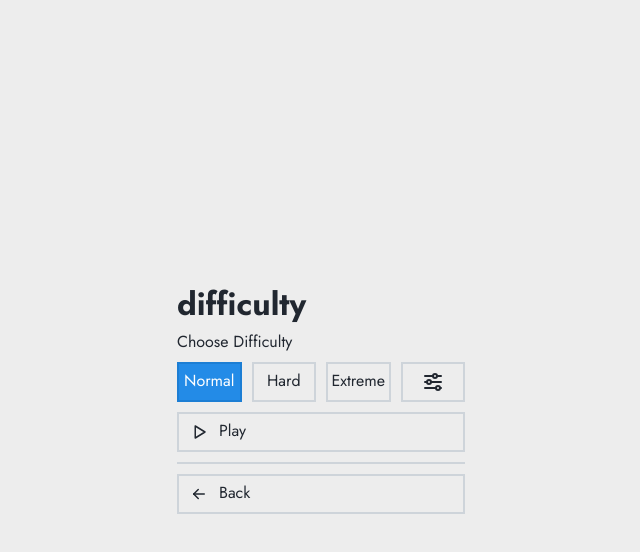
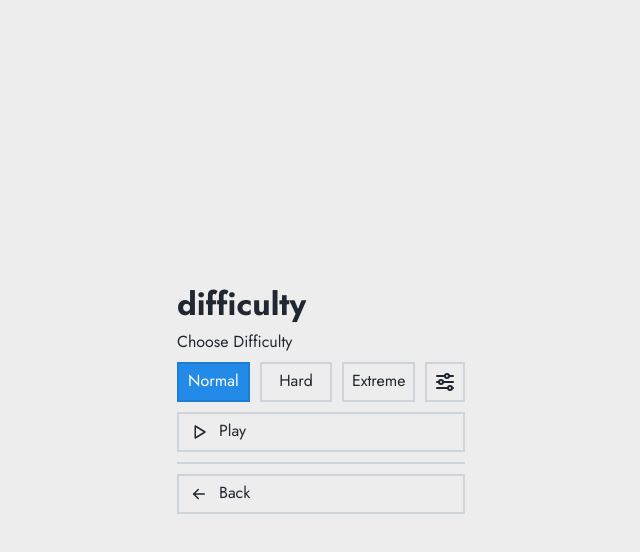
Before and after one commit to seiboldto/pathsolver, a React (Vite) app: page / in a window 1280 px wide. Both pictures are taken after a click on the button "Play". Shown: the top 552 px of the page, without its empty margins (319-959 px from the left). Built offline with nearby package versions, Linux system fonts and the light colour scheme.

Commit message:
feat: support square value in toggle input

```diff
--- a/src/components/ToggleInput/ToggleInput.module.css
+++ b/src/components/ToggleInput/ToggleInput.module.css
@@ -18,4 +18,8 @@
       user-select: none;
     }
   }
+
+  &.square {
+    max-width: var(--ui-size);
+  }
 }
--- a/src/components/ToggleInput/ToggleInput.tsx
+++ b/src/components/ToggleInput/ToggleInput.tsx
@@ -10,9 +10,13 @@ import toggleButtonClasses from "../ToggleButton/ToggleButton.module.css";
 import classes from "./ToggleInput.module.css";
 
 type ToggleInputProps<T> = InputProps & {
-  data: SelectData<T>;
+  data: SelectData<T, ToggleInputItemProps>;
   value: string;
   onChange: (value: T) => void;
+};
+
+export type ToggleInputItemProps = {
+  square: boolean;
 };
 
 export function ToggleInput<T extends string>({
@@ -31,7 +35,10 @@ export function ToggleInput<T extends string>({
       <label>{label}</label>
       <Group>
         {data.map((item) => (
-          <div key={item.value} className={classes.control}>
+          <div
+            key={item.value}
+            className={clsx(classes.control, item.square && classes.square)}
+          >
             <input
               type="radio"
               name={id}
--- a/src/components/index.ts
+++ b/src/components/index.ts
@@ -7,3 +7,4 @@ export { Select } from "./Select/Select";
 export { Title } from "./Title/Title";
 export { ToggleButton } from "./ToggleButton/ToggleButton";
 export { ToggleInput } from "./ToggleInput/ToggleInput";
+export { type ToggleInputItemProps } from "./ToggleInput/ToggleInput";
--- a/src/models/input.ts
+++ b/src/models/input.ts
@@ -3,7 +3,7 @@ export type InputProps = {
   i18nPrefix?: string;
 };
 
-export type SelectData<T> = {
+export type SelectData<T, P = object> = ({
   label?: React.ReactNode;
   value: T;
-}[];
+} & P)[];
--- a/src/screens/Difficulty.tsx
+++ b/src/screens/Difficulty.tsx
@@ -5,7 +5,14 @@ import {
 } from "@tabler/icons-react";
 import { useTranslation } from "react-i18next";
 
-import { Button, Divider, Screen, Title, ToggleInput } from "~src/components";
+import {
+  Button,
+  Divider,
+  Screen,
+  Title,
+  ToggleInput,
+  type ToggleInputItemProps,
+} from "~src/components";
 import { Difficulty, generateRandomLevel } from "~src/levels";
 import {
   SELECTABLE_DIFFICULTIES,
@@ -14,10 +21,11 @@ import {
 } from "~src/models";
 import { useRouterStore, useUiStore } from "~src/stores";
 
-const difficulties: SelectData<SelectableDifficulty> =
+const difficulties: SelectData<SelectableDifficulty, ToggleInputItemProps> =
   SELECTABLE_DIFFICULTIES.map((d) => ({
     value: d,
     label: d === "custom" ? <IconAdjustmentsHorizontal /> : undefined,
+    square: d === "custom",
   }));
 
 export function DifficultyScreen() {
```
